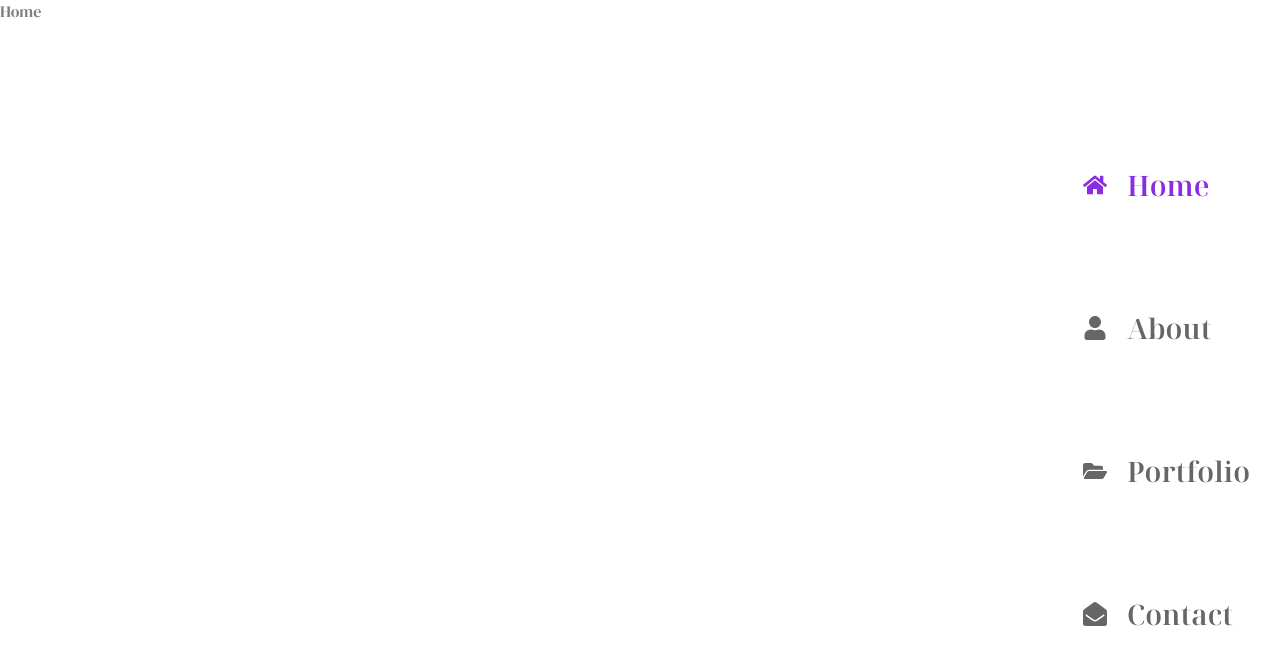
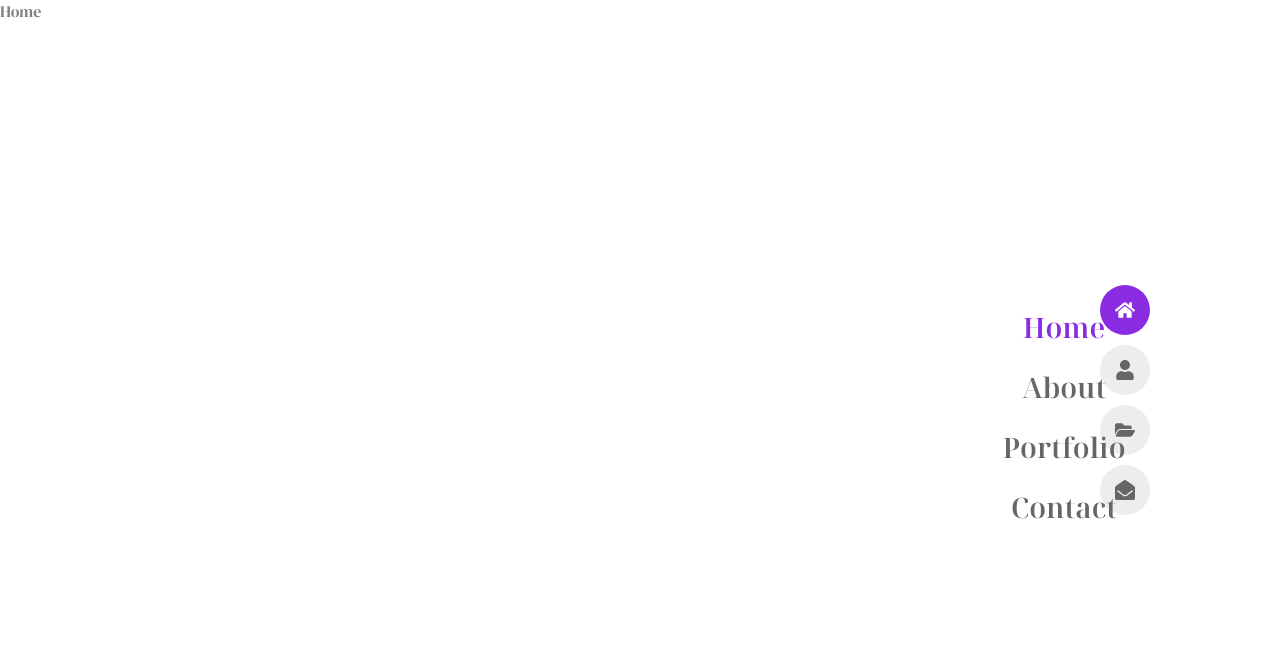
Before and after one commit to barbaroreyes/portasite, a React (Create React App) app: page / in a window 1280 px wide. Shown: the top 664 px of the page. Built offline with nearby package versions, Linux system fonts and the light colour scheme.

Commit message:
fix-menu

```diff
--- a/src/App.css
+++ b/src/App.css
@@ -8,7 +8,7 @@
   --containerColor : hsl(0,0%,93%);
   --bodyColor : hsl(0,0%,100%);
   --borderColor : hsl(0,0%,87%);
-  --text_white : #fff;
+  --text_white : #ffff;
 
 
   /*==Font-and-typo==*/
--- a/src/components/navbar/Navbar.css
+++ b/src/components/navbar/Navbar.css
@@ -69,17 +69,74 @@
 @media (min-width: 1024px){
     .nav_menu{
         all:unset;
+
     }
     .nav__toggle{
         display: none;
     }.nav{
+
         position: fixed;
         inset-block: 0;
-        right: 30px;
+        right: 100px;
         display: flex;
         align-items: center;
+        box-sizing: border-box;
+        padding: 30px;
+        display: flex;
+        flex-direction: column;
+        justify-content:center;
+        align-items: center;
+
     }
     .nav__item{
-        margin-block: 20px;
+        margin-block: 10px;
+
+
+    }.nav__link{
+        padding: 0;
+        border-bottom: none;
+        background-color:var(--containerColor);
+        width: 50px;
+        height: 50px;
+        border-radius: 50%;
+        position: relative;
+
+    }.nav__icon{
+        font-size: 20px;
+        margin-inline: auto;
+    }
+    .nav__name{
+        display: flex;
+        position: absolute;
+        flex-direction: column;
+        align-items: center;
+        justify-content: center;
+        top: 0;
+        right:100%;
+        height: 55%;
+        width: 72px;
+     background-color: var(--primaryColor);
+     line-height: 50px;
+     border-radius:30px;
+     font-size: var(--small-font-size);
+     color:var(--textColor);
+     opacity: 0;
+     visibility: hidden;
+     transition: all 0.6s ease
+    }.nav__link:hover .nav__name{
+        right: 40px;
+        color:var(--text_white);
+        opacity: 1;
+     visibility: visible;
+     border-radius: 30px 0 0 30px;
+
+
+    }
+    .nav__link:hover,.active-nav{
+        background-color: var(--primaryColor);
+    }.nav__link:hover .nav__icon,
+    .active-nav .nav__icon{
+        color: var(--text_white);
+
     }
 }
--- a/src/components/navbar/Navbar.js
+++ b/src/components/navbar/Navbar.js
@@ -11,7 +11,8 @@ const [showMenu , setShowMenu] = useState(false)
   return (
     <nav className="nav">
     <div className={
-      `${showMenu
+      `${
+       showMenu
        ?"nav_menu show_menu"
        :"nav_menu"
       }`
@@ -26,7 +27,8 @@ const [showMenu , setShowMenu] = useState(false)
                 ?"nav__link active-nav"
                 :"nav__link"}
                 onClick={()=>
-                setShowMenu(!showMenu)}
+                setShowMenu(!showMenu)
+              }
                 >
                 {icon}
                 <h3 className="nav__name">
```
